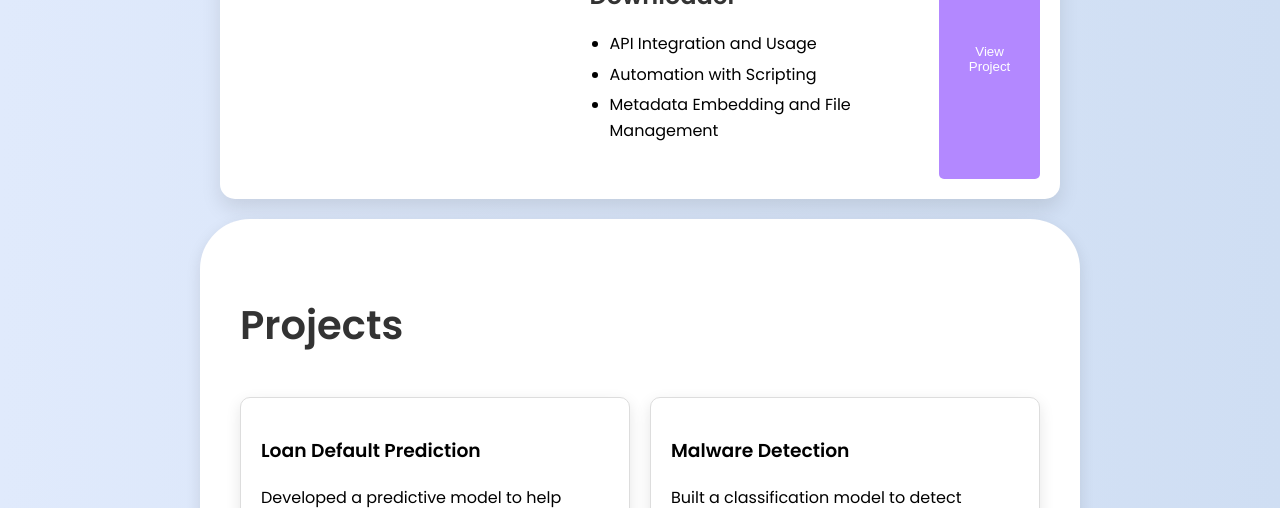
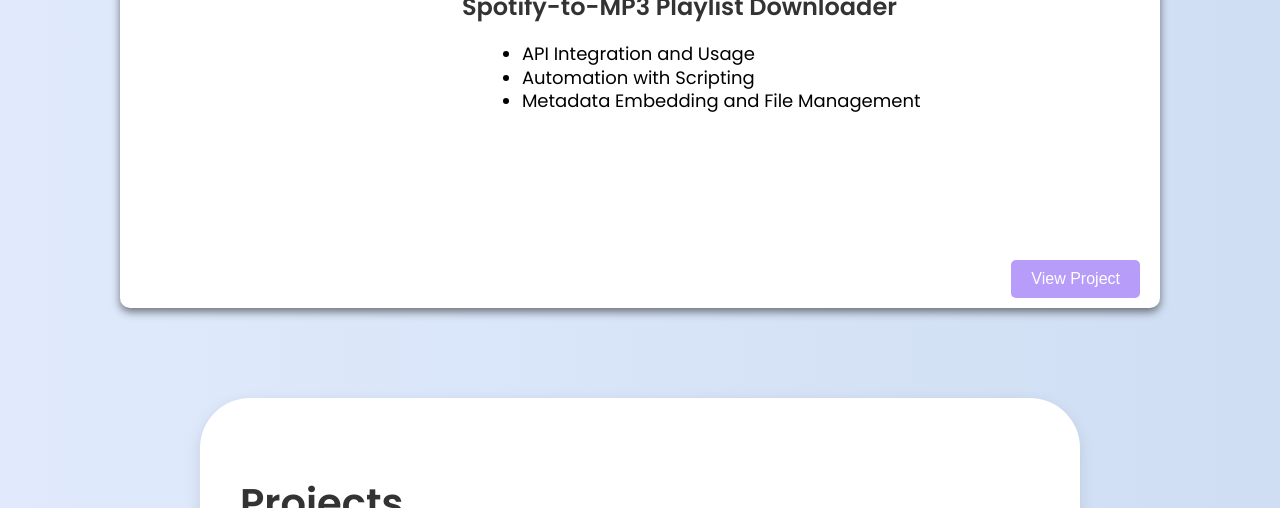
Before and after one commit to allen123123yu/allen123123yu.github.io, a plain HTML site: page index.html in a window 1280 px wide. Shown: the part 729-1237 px from the top of the page. Drawn offline with Linux system fonts and the light colour scheme.

Commit message:
Update index.html

```diff
--- a/index.html
+++ b/index.html
@@ -7,60 +7,71 @@
     <link rel="stylesheet" href="styles.css">
     <link href="https://fonts.googleapis.com/css2?family=Poppins:wght@300;400;600&display=swap" rel="stylesheet">
     <style>
+        /* Main container for the showcase */
         .project-showcase {
         display: flex;
-            background: #fff;
-            border-radius: 15px;
-            box-shadow: 0 10px 20px rgba(0, 0, 0, 0.1);
-            overflow: hidden;
-            width: 800px;
-            max-width: 100%;
-            margin: 20px auto;
+        align-items: start;
         padding: 20px;
-        }
-
-        .image-section {
-            width: 50%;
+        background-color: #fff; /* White background for the component */
+        border-radius: 10px;
+        box-shadow: 0 4px 8px rgba(0, 0, 0, 0.5); /* Optional shadow for aesthetics */
+        width: 1000px; /* Optional width constraint */
+        height: 330px;
+        margin: auto; /* Center the component horizontally */
+        margin-top: 60px;
+        margin-bottom: 90px;
+        position: relative; /* Ensure relative positioning for the parent */
         }
 
         .image-section img {
-            width: 100%;
-            height: auto;
+        width: 630px;
+        height: 300px;
+        transform: translateY(30);
         border-radius: 10px;
+        object-fit: cover; /* Ensures the image fits nicely */
         }
 
+        /* Right Section: Text */
         .text-section {
-            padding: 20px;
-            width: 50%;
+        margin-bottom: auto;
+        position: relative; /* Allows absolute positioning of child elements */
+        margin-left: 25px;
+        margin-top: 10px;
         }
 
         .text-section h2 {
-            margin: 0 0 10px 0;
-            font-size: 1.5em;
+        font-size: 24px;
+        font-weight: bold;
+        margin-bottom: 10px;
         }
 
-        .text-section ul {
-            list-style-type: disc;
-            padding-left: 20px;
-        }
-
-        .text-section ul li {
-            margin-bottom: 5px;
+        .text-section li {
+        font-size: 18px;
+        color: #000000;
+        line-height: 1.3;
+        margin-left: 20px;
         }
 
         .view-project {
-            margin-top: 20px;
         padding: 10px 20px;
-            background: #b388ff;
+        font-size: 1rem;
+        color: #ffffff;
+        background-color: #b79cfa; /* Primary button color */
         border: none;
         border-radius: 5px;
-            color: #fff;
         cursor: pointer;
-            transition: background 0.3s ease;
+        transition: background-color 0.3s ease;
+        position: absolute;
+        bottom: 0; /* Adjust this value to move the button further down */
+        margin-bottom: 10px;
+        right: 20px; /* Stays 10px from the right of the container */
         }
 
         .view-project:hover {
-            background: #7c4dff;
+        background-color: #fff; /* White background on hover */
+        color: #000; /* Black text on hover */
+        border: 1px solid #000; /* Optional: Add a black border for better visibility */
+        transition: background-color 0.3s ease, color 0.3s ease; /* Smooth transition effect */
         }
         body {
             font-family: 'Poppins', sans-serif;
```
Lines whose indentation alone changed are shown as unchanged.
